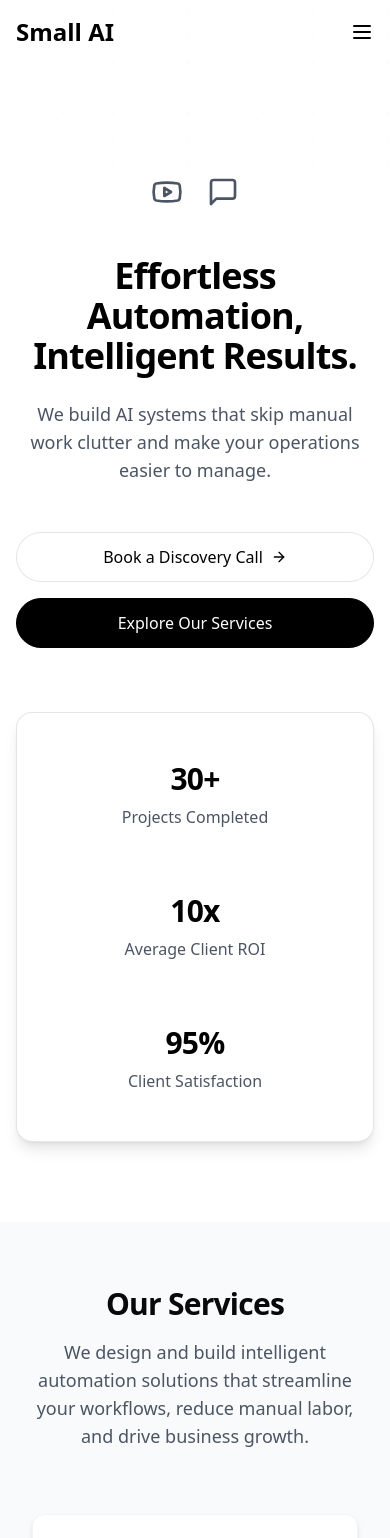
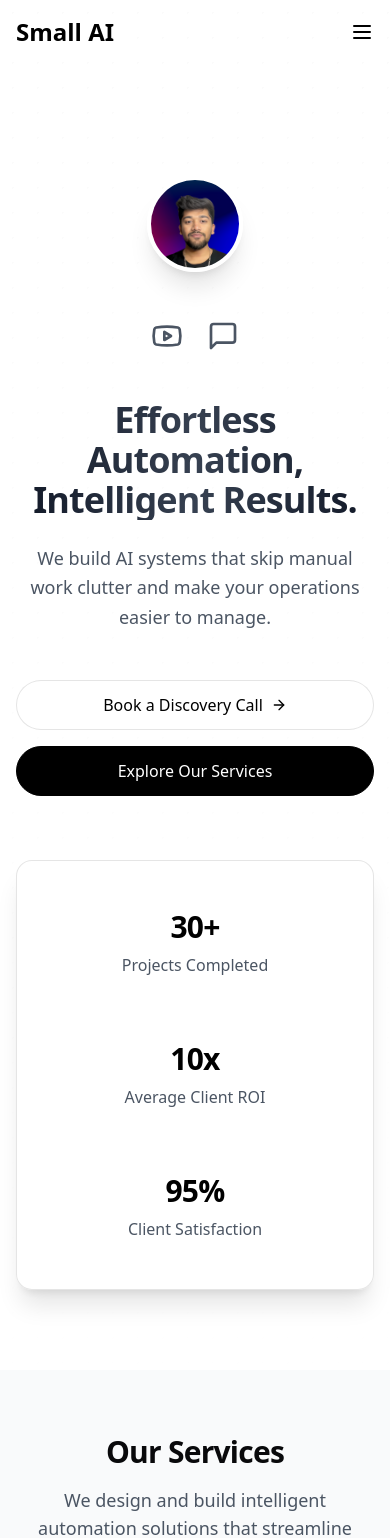
Before and after one commit to Small-Group-Org/smallai, a React (Vite) app: page / in a window 390 px wide. Shown: the top 1538 px of the page. Built offline with nearby package versions, Linux system fonts and the light colour scheme.

Commit message:
Fix: Improve hero section and discord logo
- Improved the hero section's design.
- Fixed the discord logo.

```diff
--- a/package.json
+++ b/package.json
@@ -45,6 +45,7 @@
     "cmdk": "^1.0.0",
     "date-fns": "^3.6.0",
     "embla-carousel-react": "^8.3.0",
+    "framer-motion": "^12.9.2",
     "input-otp": "^1.2.4",
     "lucide-react": "^0.462.0",
     "next-themes": "^0.3.0",
--- a/src/components/HeroSection.tsx
+++ b/src/components/HeroSection.tsx
@@ -1,5 +1,6 @@
 
 import { ArrowRight, Youtube, MessageSquare } from "lucide-react";
+import { motion } from "framer-motion";
 
 const HeroSection = () => {
   return (
@@ -7,12 +8,20 @@ const HeroSection = () => {
       <div className="absolute inset-0 bg-gradient-to-b from-white/50 to-white/95"></div>
 
       <div className="container-custom relative z-10 flex flex-col items-center justify-center py-20 md:py-32">
+        <div className="mb-8">
+          <img
+            src="/lovable-uploads/a73d0f46-6208-4adc-8fae-6bd4cdf546d2.png"
+            alt="Small AI Founder"
+            className="w-24 h-24 rounded-full border-4 border-white shadow-xl mb-4"
+          />
+        </div>
+
         <div className="flex gap-6 mb-12">
           <a
             href="https://www.youtube.com/@smallgrp"
             target="_blank"
             rel="noopener noreferrer"
-            className="text-gray-600 hover:text-brand-purple transition-colors"
+            className="text-gray-600 hover:text-brand-purple transition-colors transform hover:scale-110 duration-200"
           >
             <Youtube size={32} />
           </a>
@@ -20,25 +29,25 @@ const HeroSection = () => {
             href="https://discord.gg/u6fvHes5CW"
             target="_blank"
             rel="noopener noreferrer"
-            className="text-gray-600 hover:text-brand-purple transition-colors"
+            className="text-gray-600 hover:text-brand-purple transition-colors transform hover:scale-110 duration-200"
           >
             <MessageSquare size={32} />
           </a>
         </div>
 
         <div className="text-center max-w-3xl mx-auto">
-          <h1 className="text-4xl md:text-6xl font-extrabold text-black mb-6">
+          <h1 className="text-4xl md:text-6xl font-extrabold text-black mb-6 bg-clip-text text-transparent bg-gradient-to-r from-gray-900 via-gray-700 to-gray-900">
             Effortless Automation, <br/> Intelligent Results.
           </h1>
 
-          <p className="text-lg md:text-xl text-gray-600 mb-12">
+          <p className="text-lg md:text-xl text-gray-600 mb-12 leading-relaxed">
             We build AI systems that skip manual work clutter and make your operations easier to manage.
           </p>
 
           <div className="flex flex-col sm:flex-row gap-4 justify-center">
             <a
               href="#contact"
-              className="btn-primary flex items-center justify-center gap-2 group"
+              className="btn-primary flex items-center justify-center gap-2 group hover:shadow-lg"
               onClick={(e) => {
                 e.preventDefault();
                 document.getElementById("contact")?.scrollIntoView({ behavior: "smooth" });
@@ -49,7 +58,7 @@ const HeroSection = () => {
             </a>
             <a
               href="#services"
-              className="btn-secondary"
+              className="btn-secondary hover:shadow-lg"
               onClick={(e) => {
                 e.preventDefault();
                 document.getElementById("services")?.scrollIntoView({ behavior: "smooth" });
@@ -60,17 +69,17 @@ const HeroSection = () => {
           </div>
         </div>
 
-        <div className="mt-16 w-full max-w-4xl mx-auto bg-white rounded-2xl p-8 border border-black/10 shadow-lg animate-fade-in overflow-hidden">
+        <div className="mt-16 w-full max-w-4xl mx-auto bg-white/80 backdrop-blur-sm rounded-2xl p-8 border border-black/10 shadow-xl hover:shadow-2xl transition-shadow duration-300">
           <div className="grid grid-cols-1 md:grid-cols-3 gap-8 text-center">
-            <div className="p-4">
+            <div className="p-4 hover:transform hover:scale-105 transition-transform duration-200">
               <h3 className="text-3xl font-bold text-black mb-2">30+</h3>
               <p className="text-gray-600">Projects Completed</p>
             </div>
-            <div className="p-4">
+            <div className="p-4 hover:transform hover:scale-105 transition-transform duration-200">
               <h3 className="text-3xl font-bold text-black mb-2">10x</h3>
               <p className="text-gray-600">Average Client ROI</p>
             </div>
-            <div className="p-4">
+            <div className="p-4 hover:transform hover:scale-105 transition-transform duration-200">
               <h3 className="text-3xl font-bold text-black mb-2">95%</h3>
               <p className="text-gray-600">Client Satisfaction</p>
             </div>
```
Also changed, not shown: public/lovable-uploads/a73d0f46-6208-4adc-8fae-6bd4cdf546d2.png (added), 1 other file (tests, documents, lock files or other folders).
